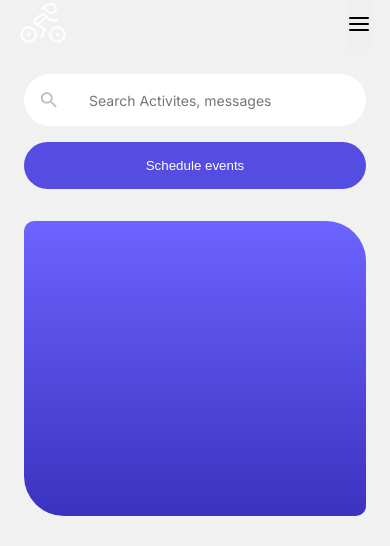
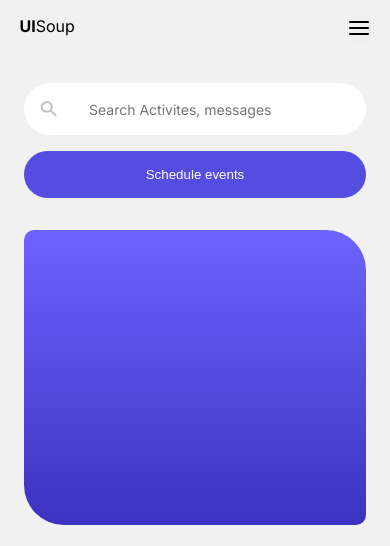
Before and after one commit to PedroMakengo/fitness-dashboard, a plain HTML site: page index.html in a window 390 px wide. Shown: the top 546 px of the page. Drawn offline with Linux system fonts and the light colour scheme.

Commit message:
Terminando o projeto

```diff
--- a/assets/css/fitness.css
+++ b/assets/css/fitness.css
@@ -386,6 +386,7 @@
 
   .header-mobile {
     display: block;
+    padding-block: 1rem;
   }
 
   .header-mobile .container {
@@ -393,6 +394,9 @@
     justify-content: space-between;
     margin: 0 auto;
     width: 90%;
+  }
+  .header-mobile .icon-logo {
+    font-family: Roboto, sans-serif;
   }
 
   .footer-mobile {
--- a/assets/css/loading.css
+++ b/assets/css/loading.css
@@ -5,10 +5,13 @@
   z-index: 9999;
 
   top: 0;
+  bottom: 0;
   position: absolute;
 
   display: flex;
   align-items: center;
+
+  position: fixed;
 }
 .spinner {
   margin: 100px auto;
--- a/index.html
+++ b/index.html
@@ -22,9 +22,7 @@
   <body>
     <header class="header-mobile">
       <div class="container">
-        <div class="icon-logo">
-          <img src="assets/img/icons/icon-cycling.svg" alt="" />
-        </div>
+        <a href="/" class="icon-logo"><strong>UI</strong>Soup</a>
         <button>
           <img src="assets/img/icons/menu.svg" alt="" />
         </button>
```
